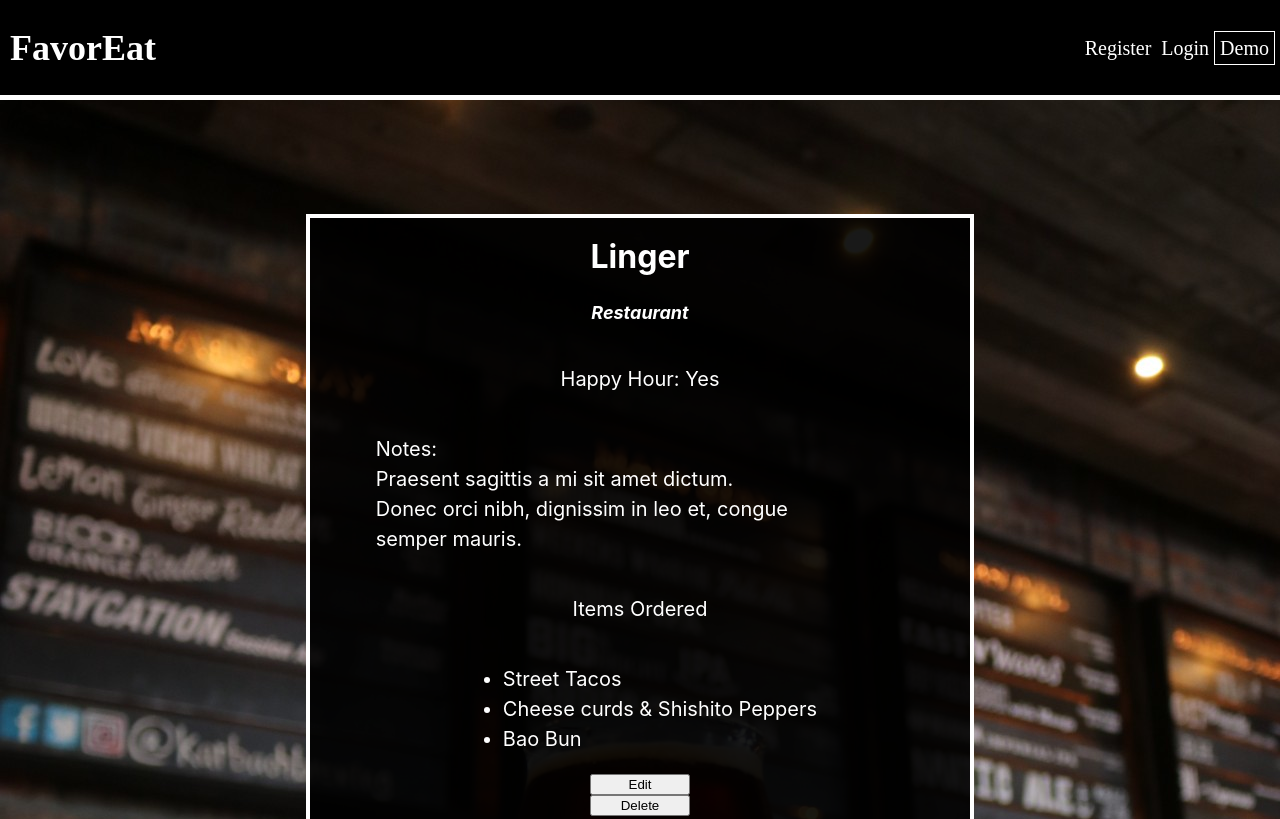
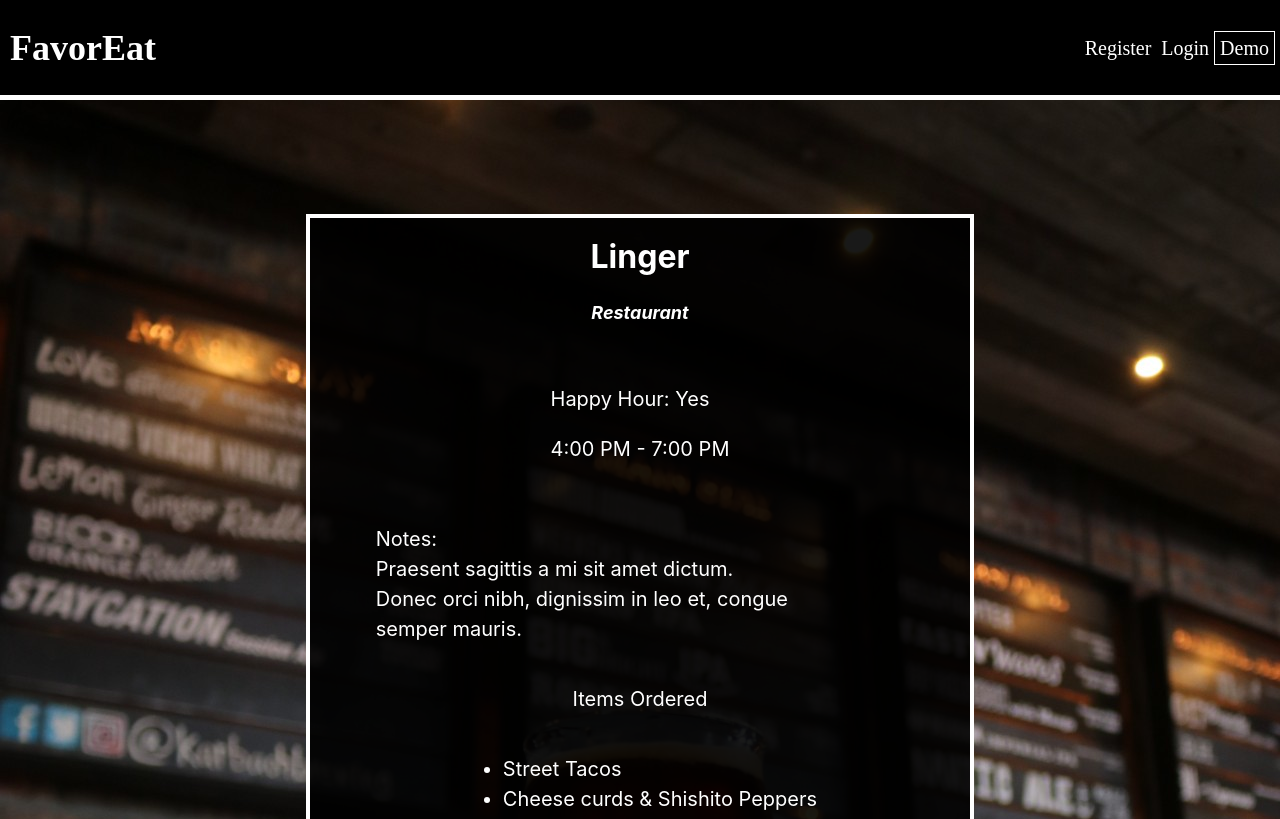
Before and after one commit to BenGrabowski/favoreat, a React (Create React App) app: page /place/1 in a window 1280 px wide. Shown: the top 819 px of the page. Built offline with nearby package versions, Linux system fonts and the light colour scheme.

Commit message:
changed HH to times

```diff
--- a/src/STORE.js
+++ b/src/STORE.js
@@ -3,7 +3,11 @@ const STORE = [
         id: 1,
         name: 'Linger',
         type: 'Restaurant',
-        hh: true,
+        hh: {
+            has: true,
+            start: '4:00 PM',
+            end: '7:00 PM'
+        },
         notes: 'Praesent sagittis a mi sit amet dictum. Donec orci nibh, dignissim in leo et, congue semper mauris.',
         items: [
             'Street Tacos',
@@ -15,7 +19,11 @@ const STORE = [
         id: 2,
         name: 'Barcelona Wine Bar',
         type: 'Restaurant',
-        hh: true,
+        hh: {
+            has: true,
+            start: '3:00 PM',
+            end: '6:00 PM'
+        },
         notes: undefined,
         items: undefined
     },
@@ -23,7 +31,11 @@ const STORE = [
         id: 3,
         name: 'Bigsbys Folley',
         type: 'Winery',
-        hh: true,
+        hh: {
+            has: true,
+            start: '5:00 PM',
+            end: '7:30 PM'
+        },
         notes: undefined,
         items: undefined
     },
--- a/src/components/Place/Place.js
+++ b/src/components/Place/Place.js
@@ -5,7 +5,10 @@ import './Place.css'
 class Place extends Component {
     render() {
         const happyHour = this.props.hh
-            ? <span>Happy Hour: Yes</span>
+            ? <div>
+                <p>Happy Hour: Yes</p>
+                <p>{`${this.props.hh.start} - ${this.props.hh.end}`}</p>
+            </div>
             : <span>Happy Hour: No</span>
 
         const notes = this.props.notes
@@ -27,8 +30,6 @@ class Place extends Component {
                 >
                     {this.props.name}
                 </Link>
-
-                {/* <h2>{this.props.name}</h2> */}
 
                 <h3 className="place-type">{this.props.type}</h3>
 
```
